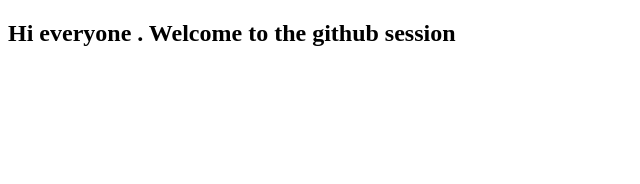
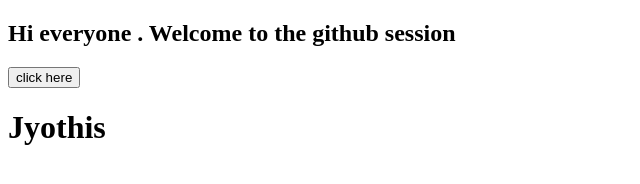
Before and after one commit to JyothisKiran/demo_class, a plain HTML site: page index1.html in a window 1280 px wide. Shown: the whole page, without its empty margins (0-640 px from the left). Drawn offline with Linux system fonts and the light colour scheme.

Commit message:
added button

```diff
--- a/index1.html
+++ b/index1.html
@@ -7,5 +7,7 @@
 </head>
 <body>
     <h2>Hi everyone . Welcome to the github session</h2>
+    <button>click here</button>
+    <h1>Jyothis</h1>
 </body>
 </html>
```
